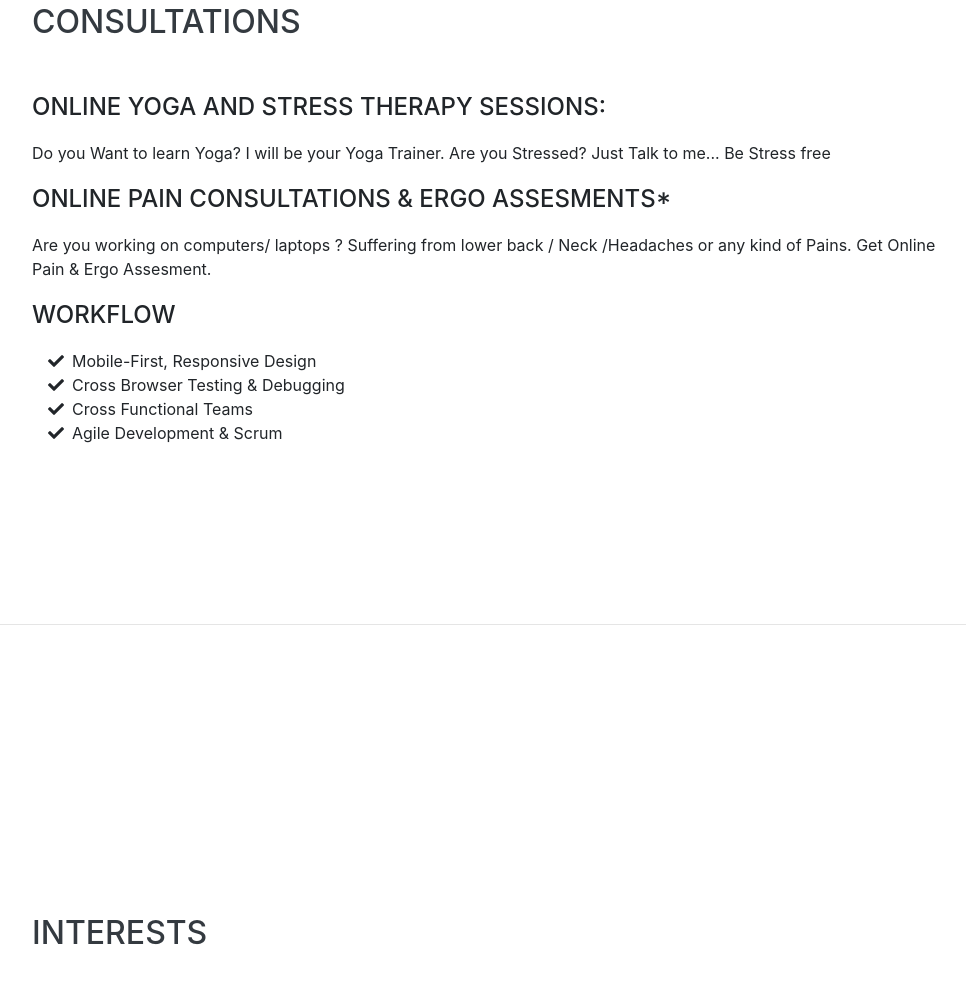
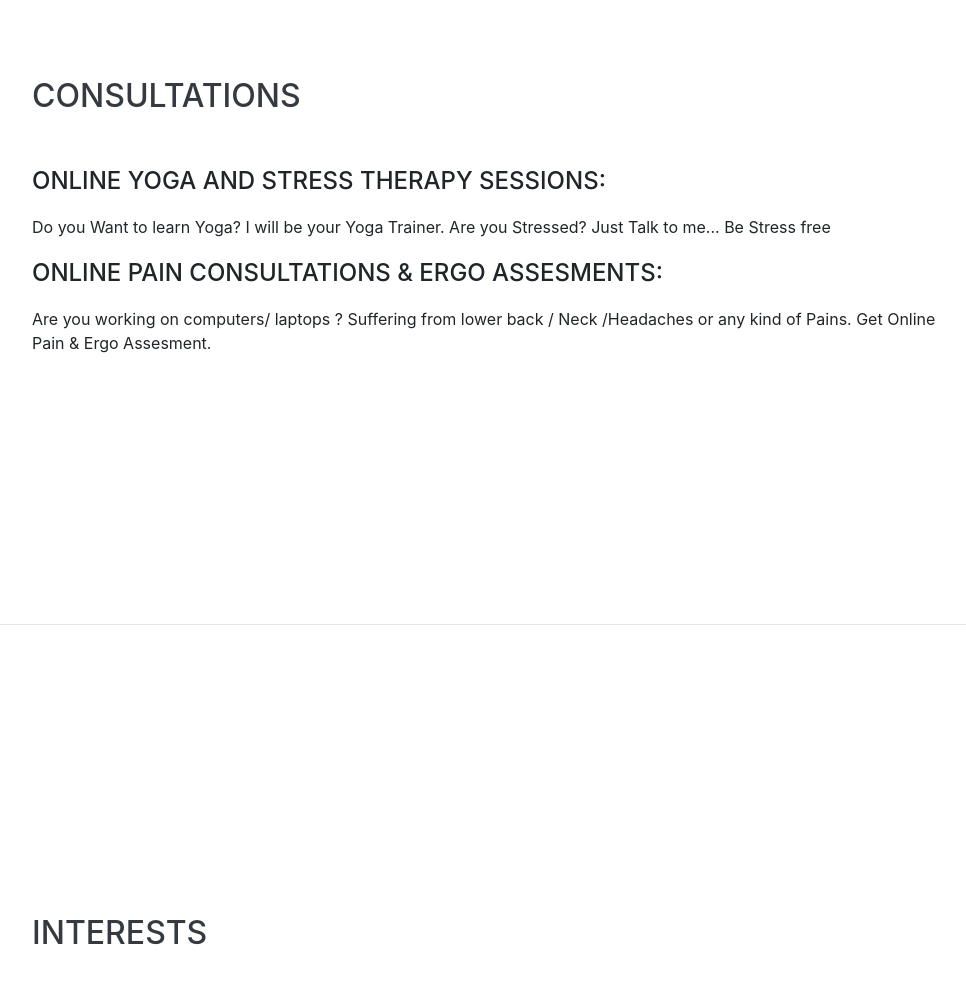
Before and after one commit to rajuskvt/DrBhadram, a website with bundled scripts: page index.html in a window 1280 px wide. Shown: the part 2919-3900 px from the top of the page, without its empty margins (288-1254 px from the left). Built offline with nearby package versions, Linux system fonts and the light colour scheme; a web font is replaced by a local one.

Commit message:
Consultations modification

```diff
--- a/index.html
+++ b/index.html
@@ -295,7 +295,7 @@ I will be your Yoga Trainer.
 Just Talk to me...
 Be Stress free</p>
 
-               <div class="subheading mb-3">Online Pain Consultations &      Ergo Assesments*
+               <div class="subheading mb-3">Online Pain Consultations & Ergo Assesments:
 
 </div>
 
@@ -305,25 +305,8 @@ Be Stress free</p>
 
 Get Online Pain & Ergo Assesment.</p>
 
-                <div class="subheading mb-3">Workflow</div>
-                <ul class="fa-ul mb-0">
-                    <li>
-                        <i class="fa-li fa fa-check"></i>
-                        Mobile-First, Responsive Design
-                    </li>
-                    <li>
-                        <i class="fa-li fa fa-check"></i>
-                        Cross Browser Testing &amp; Debugging
-                    </li>
-                    <li>
-                        <i class="fa-li fa fa-check"></i>
-                        Cross Functional Teams
-                    </li>
-                    <li>
-                        <i class="fa-li fa fa-check"></i>
-                        Agile Development &amp; Scrum
-                    </li>
-                </ul>
+
+
             </div>
         </section>
 
```
